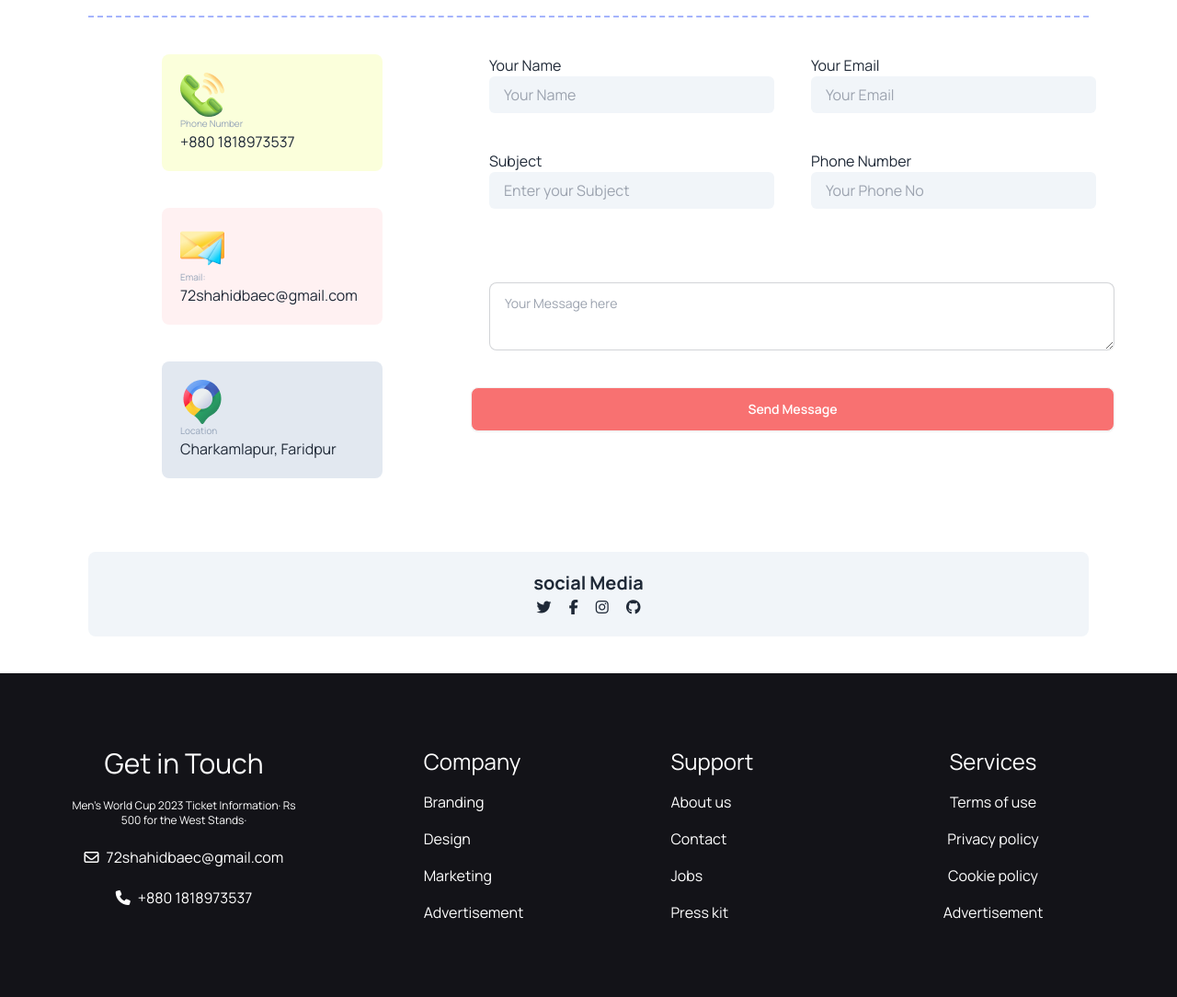
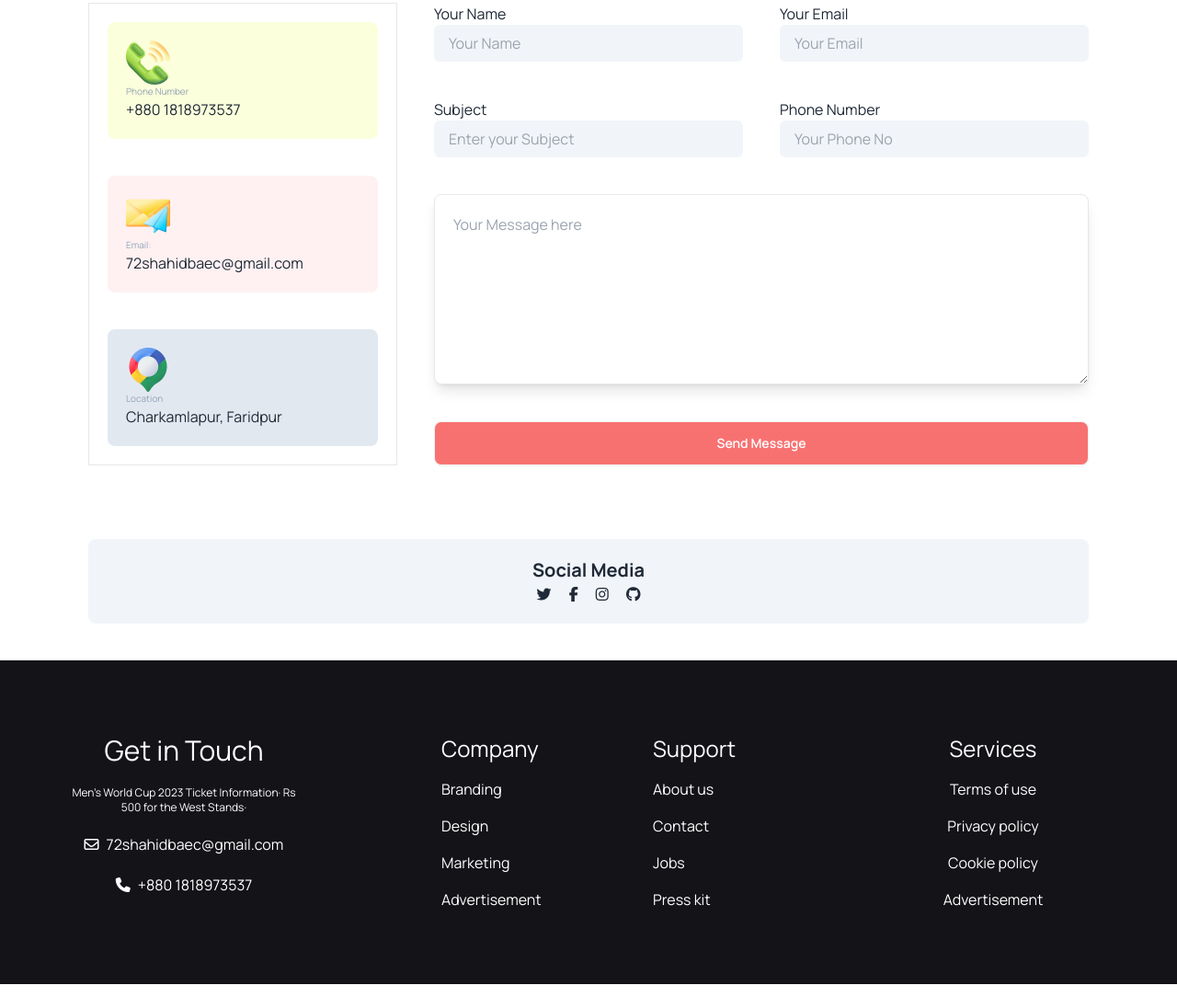
Before and after one commit to eduinfonet/Assignment-03, a plain HTML site: page index.html in a window 1280 px wide. Shown: the part 4766-5850 px from the top of the page at 92% size. Drawn offline with nearby package versions, Linux system fonts and the light colour scheme.

Commit message:
simple deited

```diff
--- a/index.html
+++ b/index.html
@@ -637,10 +637,10 @@
       <!--------------- clients questions section----------------- -->
       <section class="border rounded-lg mx-4">
         <div class="border-y-2 border-dashed border-indigo-300 py-10">
-          <h1 class="text-[#131318] lg:text-4xl text-3xl font-bold text-center">
+          <h1 class="text-[#131318] lg:text-4xl text-2xl font-bold text-center">
             Clients Qusetions
           </h1>
-          <p class="lg:w-2/3 mx-auto text-center px-10 py-10">
+          <p class="lg:w-2/3 mx-auto text-center py-10">
             Asked us your question. General knowledge is a vast and diverse
             field that encompasses a wide range of topics, from history and
             geography to science and current events. It is an essential part of
@@ -650,14 +650,14 @@
         <div
           class="flex flex-col lg:flex-row gap-10 items-center justify-center border-2 rounded-lg border-stone-300 my-10"
         >
-          <div class="flex-1 p-6">
+          <div class="flex-1 p-4">
             <img src="assets/img/11.png" alt="" />
           </div>
           <!-- clients question -->
-          <div class="flex-1 p-6">
+          <div class="flex-1 p-2">
             <div class="collapse collapse-plus bg-base-200 mt-2">
               <input type="radio" name="my-accordion-2" checked="checked" />
-              <div class="collapse-title text-xl font-medium">
+              <div class="collapse-title text-xl font-normal">
                 Our Equipment
               </div>
               <div class="collapse-content">
@@ -671,7 +671,7 @@
 
             <div class="collapse collapse-plus bg-base-200 mt-2">
               <input type="radio" name="my-accordion-2" />
-              <div class="collapse-title text-xl font-medium">
+              <div class="collapse-title text-xl font-normal">
                 Hockey Training
               </div>
               <div class="collapse-content">
@@ -685,7 +685,7 @@
 
             <div class="collapse collapse-plus bg-base-200 mt-2">
               <input type="radio" name="my-accordion-2" />
-              <div class="collapse-title text-xl font-medium">
+              <div class="collapse-title text-xl font-normal">
                 Private Lessons
               </div>
               <div class="collapse-content">
@@ -697,7 +697,7 @@
             </div>
             <div class="collapse collapse-plus bg-base-200 mt-2">
               <input type="radio" name="my-accordion-2" />
-              <div class="collapse-title text-xl font-medium">Ski Touring</div>
+              <div class="collapse-title text-xl font-normal">Ski Touring</div>
               <div class="collapse-content">
                 <p>
                   Ski touring is skiing in the backcountry on unmarked or
@@ -708,7 +708,7 @@
             </div>
             <div class="collapse collapse-plus bg-base-200 mt-2">
               <input type="radio" name="my-accordion-2" />
-              <div class="collapse-title text-xl font-medium">Booking</div>
+              <div class="collapse-title text-xl font-normal">Booking</div>
               <div class="collapse-content">
                 <p>
                   Please note, you will need to redeem your ticket confirmation
@@ -720,7 +720,7 @@
             </div>
             <div class="collapse collapse-plus bg-base-200 mt-2">
               <input type="radio" name="my-accordion-2" />
-              <div class="collapse-title text-xl font-medium">Pricings</div>
+              <div class="collapse-title text-xl font-normal">Pricings</div>
               <div class="collapse-content">
                 <p>
                   Hockey ticket prices vary depending on the game, the seat
@@ -756,7 +756,7 @@
         <!-- main div -->
         <div class="grid lg:grid-cols-3 grid-cols-1 gap-10 py-10">
           <!-- contact left side -->
-          <div class="flex flex-col gap-10 lg:w-80 lg:px-10 px-5 lg:mx-10 mx-5">
+          <div class="flex flex-col gap-10 border p-5">
             <div class="bg-[#e1ff0024] rounded-lg lg:p-5 p-3">
               <img class="" src="assets/img/Group1.png" alt="" />
               <p class="text-[10px] text-slate-400">Phone Number</p>
@@ -775,11 +775,9 @@
           </div>
 
           <!-- contact form right side -->
-          <div class="flex flex-col w-100% mx-auto">
+          <div class="flex flex-col w-100% lg:col-span-2">
             <!-- name email etc.parent start -->
-            <div
-              class="grid gap-10 lg:grid-cols-2 grid-cols-1 lg:w-[700px] lg:px-5 px-3 lg:mx-10 mx-3 justify-center"
-            >
+            <div class="grid gap-10 lg:grid-cols-2 grid-cols-1 justify-between">
               <!-- name -->
               <div class="flex flex-col">
                 <label for="Your Name">Your Name</label>
@@ -824,34 +822,35 @@
                   placeholder="Your Phone No"
                 />
               </div>
-              <div class="py-10 flex justify-start lg:w-[700px]">
+            </div>
+
             <textarea
               placeholder="Your Message here"
-                  class="textarea textarea-bordered lg:w-[680px] w-[250px]"
+              class="my-10 border p-5 h-[50%] rounded-lg shadow-lg"
             ></textarea>
-              </div>
-            </div>
 
-            <div class="flex justify-center items-center">
             <button
-                class="btn bg-red-400 text-white lg:w-[700px] w-100% px-20"
+              class="btn flex bg-red-400 text-white w-100% px-20 col-span-2"
             >
               Send Message
             </button>
           </div>
         </div>
+        <div
+          class="flex flex-col items-center w-100% bg-slate-100 rounded-lg py-5 my-10"
+        >
+          <h1 class="text-xl font-bold">Social Media</h1>
+
+          <div class="*:px-2">
+            <i class="fa-brands fa-twitter"></i>
+            <i class="fa-brands fa-facebook-f"></i>
+            <i class="fa-brands fa-instagram"></i>
+            <i class="fa-brands fa-github"></i>
+          </div>
         </div>
       </section>
 
       <!-- social icons -->
-      <div class="text-center bg-slate-100 rounded-lg py-5 mx-auto my-10">
-        <h1 class="text-xl font-bold">social Media</h1>
-
-        <i class="fa-brands fa-twitter mx-2"></i>
-        <i class="fa-brands fa-facebook-f mx-2"></i>
-        <i class="fa-brands fa-instagram mx-2"></i>
-        <i class="fa-brands fa-github mx-2"></i>
-      </div>
     </main>
     <!-- footer section -->
     <footer class="bg-[#131318] py-20">
@@ -876,8 +875,8 @@
         </div>
         <!-- footer middle 1 -->
 
-        <div class="flex justify-center gap-40">
-          <div class="flex flex-col space-y-4">
+        <div class="flex justify-between gap-35 px-10">
+          <div class="flex flex-col lg:items-start items-center space-y-4">
             <a class="text-2xl">Company</a>
             <a class="">Branding</a>
             <a class="">Design</a>
@@ -885,7 +884,7 @@
             <a class="">Advertisement</a>
           </div>
           <!-- footer middle 2 -->
-          <div class="flex flex-col space-y-4">
+          <div class="flex flex-col lg:items-start items-center space-y-4">
             <a class="text-2xl">Support</a>
             <a class="">About us</a>
             <a class="">Contact</a>
```
Lines whose indentation alone changed are shown as unchanged.
